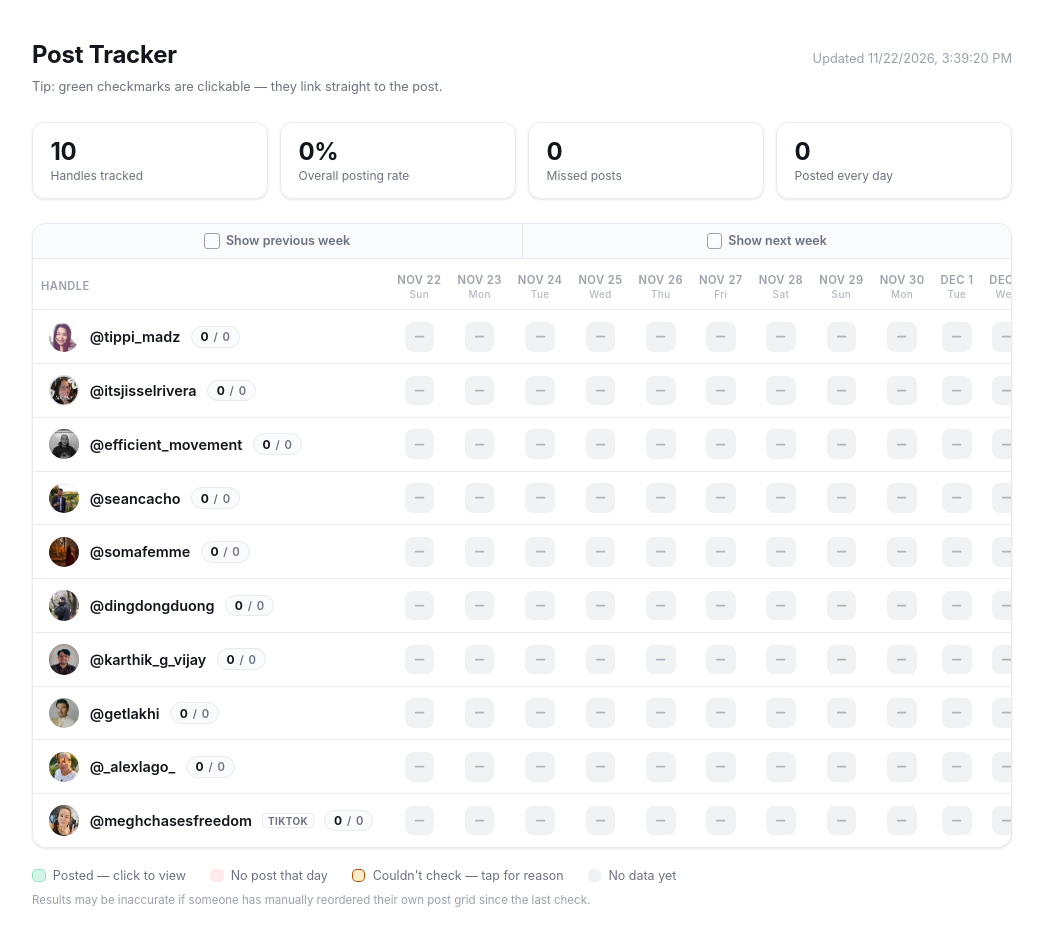
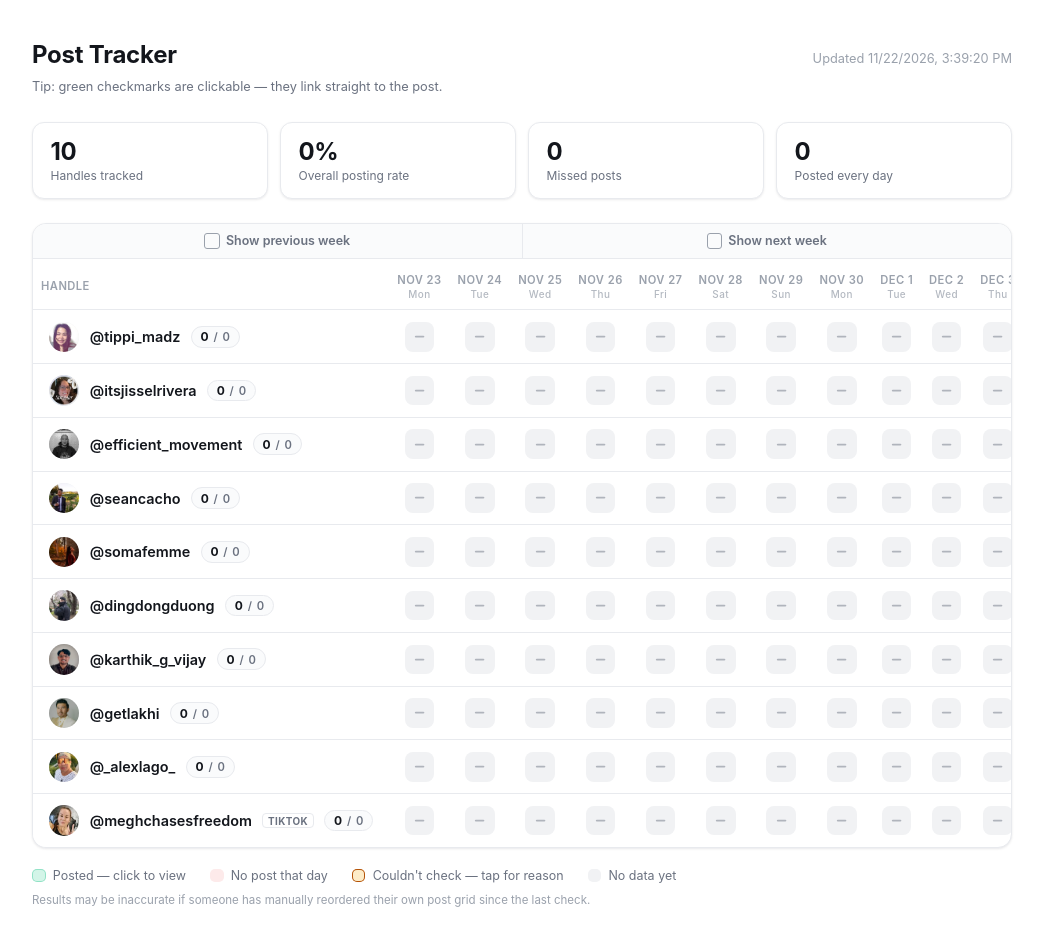
Before and after one commit to Areax/ig-post-tracker, a plain HTML site: page docs/index.html in a window 1280 px wide. Shown: the whole page, without its empty margins (118-1161 px from the left). Drawn offline with Linux system fonts and the light colour scheme.

Commit message:
Move Nov 22 into the collapsed previous-week range
Main window now Nov 23 - Dec 5; Nov 15-22 sit behind the previous week toggle.

Co-Authored-By: Claude Opus 5.5 <noreply@anthropic.com>

```diff
--- a/docs/index.html
+++ b/docs/index.html
@@ -353,11 +353,11 @@
       // instead means the default view is always correct for whatever
       // data actually exists right now, independent of the backend.
       //
-      // Nov 2026 cohort: the 14 days from Sun Nov 22 always show; the
-      // week before (Nov 15-21) and the week after (Dec 6-12) collapse
-      // behind the two toggles. Set either to null to stop collapsing
-      // that side.
-      const ALWAYS_VISIBLE_START = "2026-11-22";
+      // Nov 2026 cohort: Nov 23 - Dec 5 always show; the days before
+      // (Nov 15-22, Nov 22 included on request) and the week after
+      // (Dec 6-12) collapse behind the two toggles. Set either to null
+      // to stop collapsing that side.
+      const ALWAYS_VISIBLE_START = "2026-11-23";
       const ALWAYS_VISIBLE_END = "2026-12-05";
       const isPrevWeekDay = (d) => ALWAYS_VISIBLE_START !== null && d < ALWAYS_VISIBLE_START;
       const isNextWeekDay = (d) => ALWAYS_VISIBLE_END !== null && d > ALWAYS_VISIBLE_END;
```
